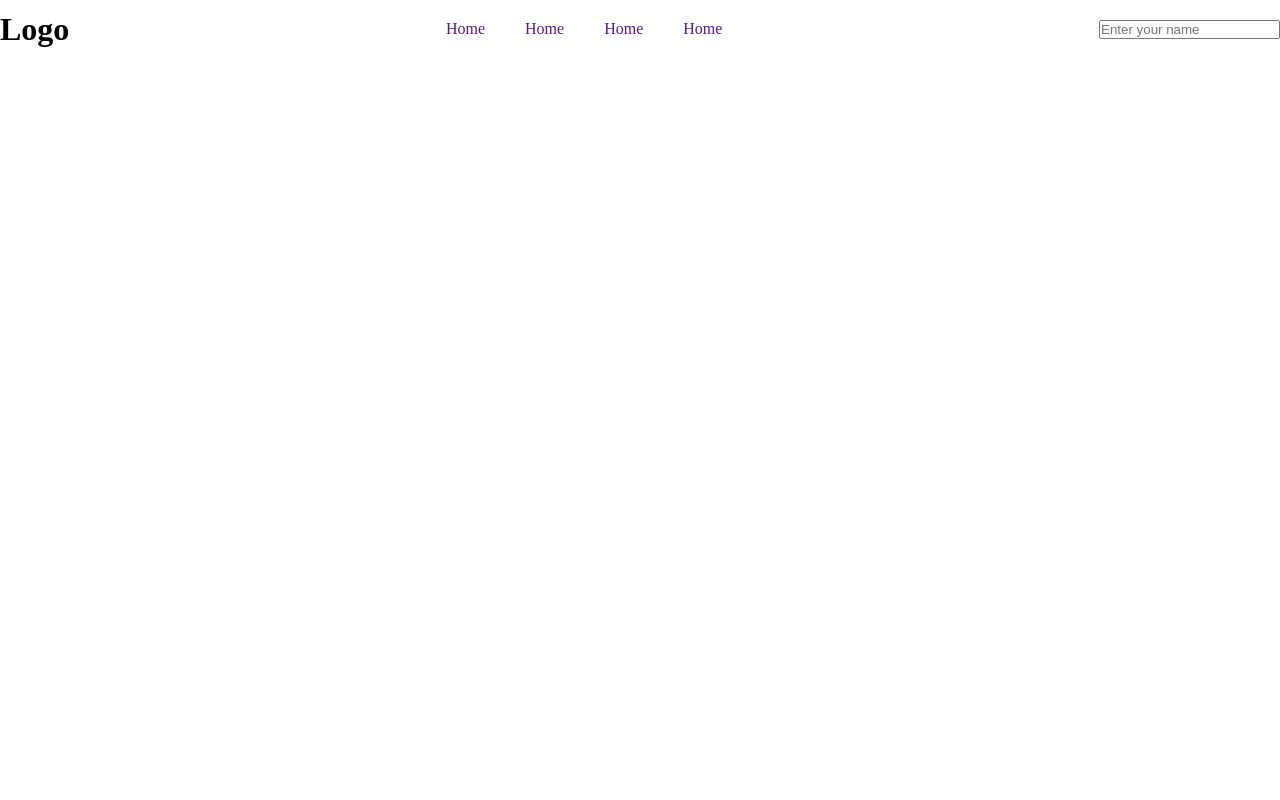
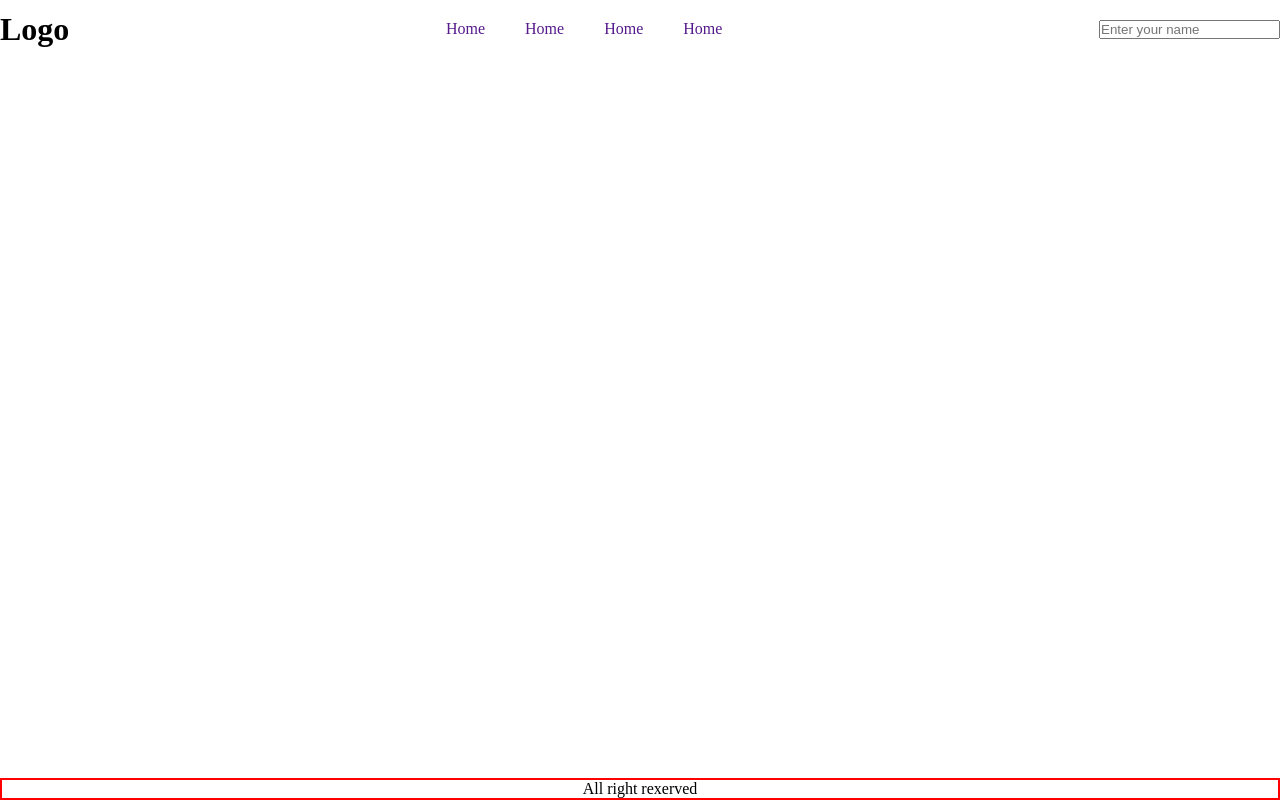
Before and after one commit to faizaniiiking/HTML-CSS-CI-CD-Hoisting, a plain HTML site: page index.html in a window 1280 px wide. Drawn offline with Linux system fonts and the light colour scheme.

Commit message:
added footer

```diff
--- a/index.html
+++ b/index.html
@@ -30,5 +30,8 @@
     </header>
 
 
+    <footer>All right rexerved</footer>
+
+
 </body>
 </html>
--- a/styles.css
+++ b/styles.css
@@ -2,6 +2,12 @@
     margin: 0;
     padding: 0;
     box-sizing: border-box;
+}
+
+body{
+    position: relative;
+    height: 100vh;
+    width: 100%;
 }
 
 .header{
@@ -26,3 +32,11 @@ nav ul li{
 nav ul li a{
     text-decoration: none;
 }
+
+footer{
+    position: absolute;
+    bottom: 0;
+    text-align: center;
+    border: 2px solid red;
+    width:100% ;
+}
```
